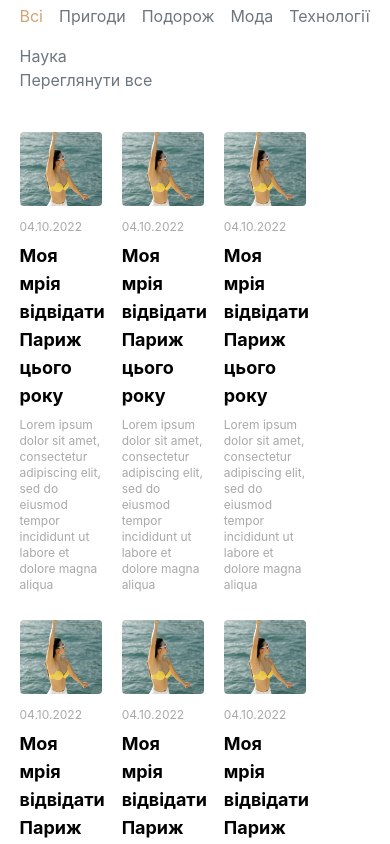
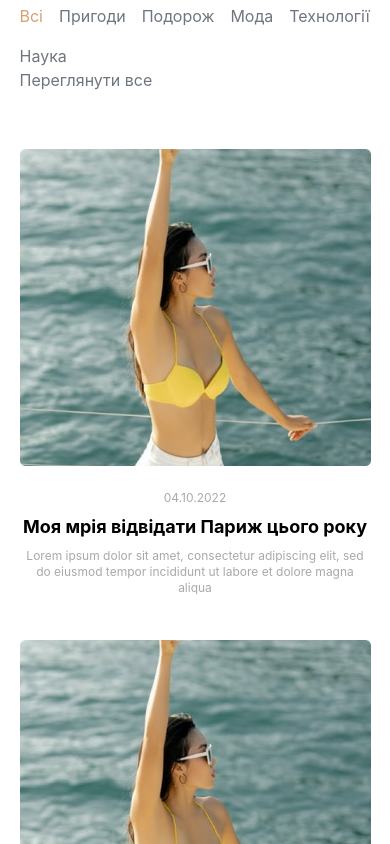
Before and after one commit to romashorodok/Posts, a Next.js app in the folder client/: page / in a window 390 px wide. Shown: the part 1000-1844 px from the top of the page. Built offline with nearby package versions, Linux system fonts and the light colour scheme.

Commit message:
ref: Make responsive cards.

```diff
--- a/client/components/Card.tsx
+++ b/client/components/Card.tsx
@@ -11,8 +11,15 @@ export function Card({
   children,
 }: React.PropsWithChildren<Props>) {
   return (
-    <div className={`${Styles.card_container}`}>
-      <Image className="rounded" src={image} width={310} height={280} />
+    <div>
+      <Image
+        className="rounded"
+        src={image}
+        width="100%"
+        height="100%"
+        layout="responsive"
+        objectFit="contain"
+      />
       <div className={Styles.card_content}>{children}</div>
     </div>
   );
--- a/client/pages/index.tsx
+++ b/client/pages/index.tsx
@@ -61,9 +61,7 @@ export function Home({ posts, categories, featuredPost }: Props) {
           <a className={Styles.landing_category}>Переглянути все</a>
         </div>
 
-        <div
-          className={`${Styles.landing_post_cards} flex flex-row flex-wrap gap-5`}
-        >
+        <div className={`${Styles.landing_post_cards} grid`}>
           {posts.map((post: Post) => (
             <Card>
               <p className="text-xs bg-minor">{post.created_at}</p>
--- a/client/styles/components/Card.module.scss
+++ b/client/styles/components/Card.module.scss
@@ -1,7 +1,3 @@
-.card_container {
-  width: 23.4%;
-}
-
 .card_content {
   & * {
     margin: 7px 0;
--- a/client/styles/pages/index.module.scss
+++ b/client/styles/pages/index.module.scss
@@ -1,3 +1,4 @@
+@use "~/styles/responsive" as responsive;
 @use "~/styles/mixins" as mixin;
 @use "~/styles/vars" as var;
 
@@ -42,6 +43,24 @@
   @include mixin.selected;
 }
 
+.landing_post_cards {
+  @include responsive.desktop {
+    grid-template-columns: repeat(4, 1fr);
+    gap: 20px;
+  }
+
+  @include responsive.tablet {
+    grid-template-columns: repeat(2, 1fr);
+    gap: 40px;
+  }
+
+  @include responsive.mobile {
+    text-align: center;
+    grid-template-columns: repeat(1, 1fr);
+    gap: 20px;
+  }
+}
+
 .landing_featured_post {
   min-height: 100vh;
   background-repeat: no-repeat;
@@ -52,10 +71,28 @@
   width: 100%;
   height: 100%;
 
-  & p {
-    width: 40%;
-    text-align: center;
-    margin-bottom: 15px;
+  @include responsive.desktop {
+    & p {
+      width: 40%;
+      text-align: center;
+      margin-bottom: 15px;
+    }
+  }
+
+  @include responsive.tablet {
+    & p {
+      width: 60%;
+      text-align: center;
+      margin-bottom: 15px;
+    }
+  }
+
+  @include responsive.mobile {
+    & p {
+      width: 80%;
+      text-align: center;
+      margin-bottom: 15px;
+    }
   }
 }
 
```
